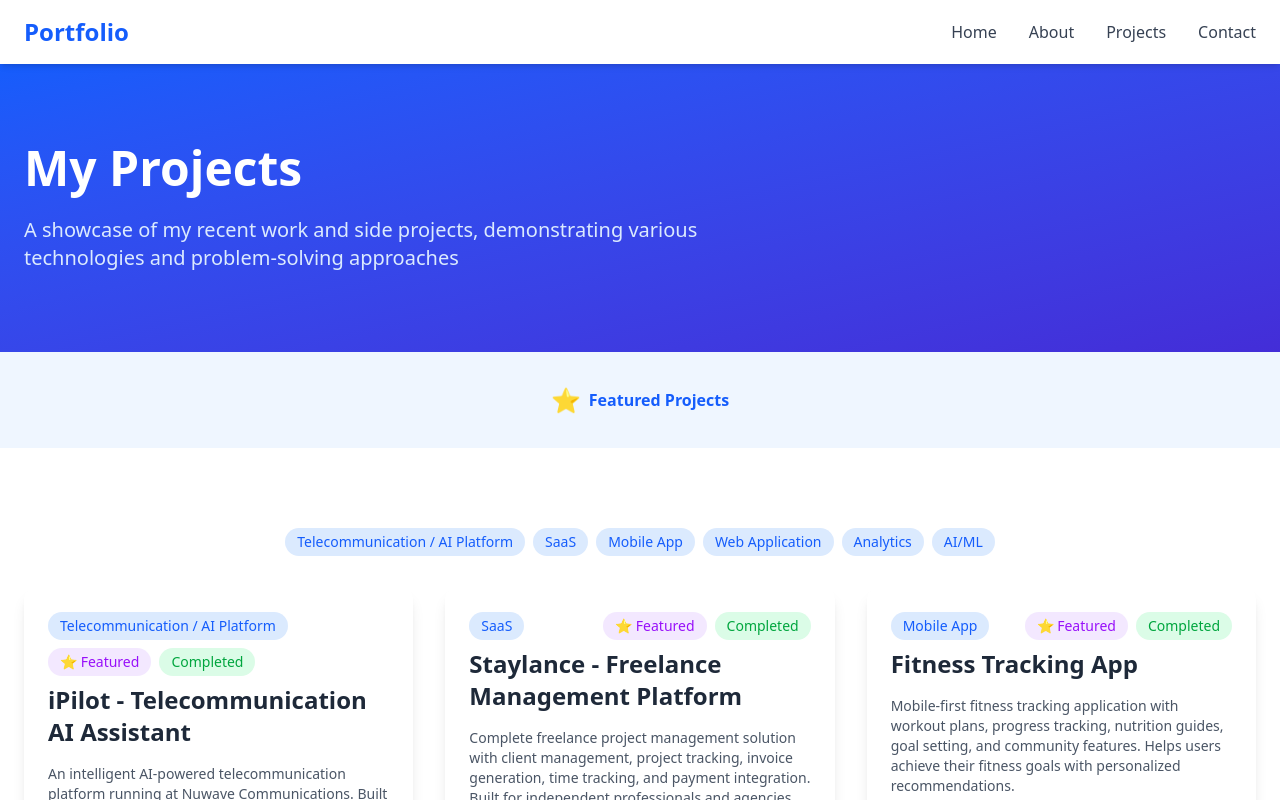
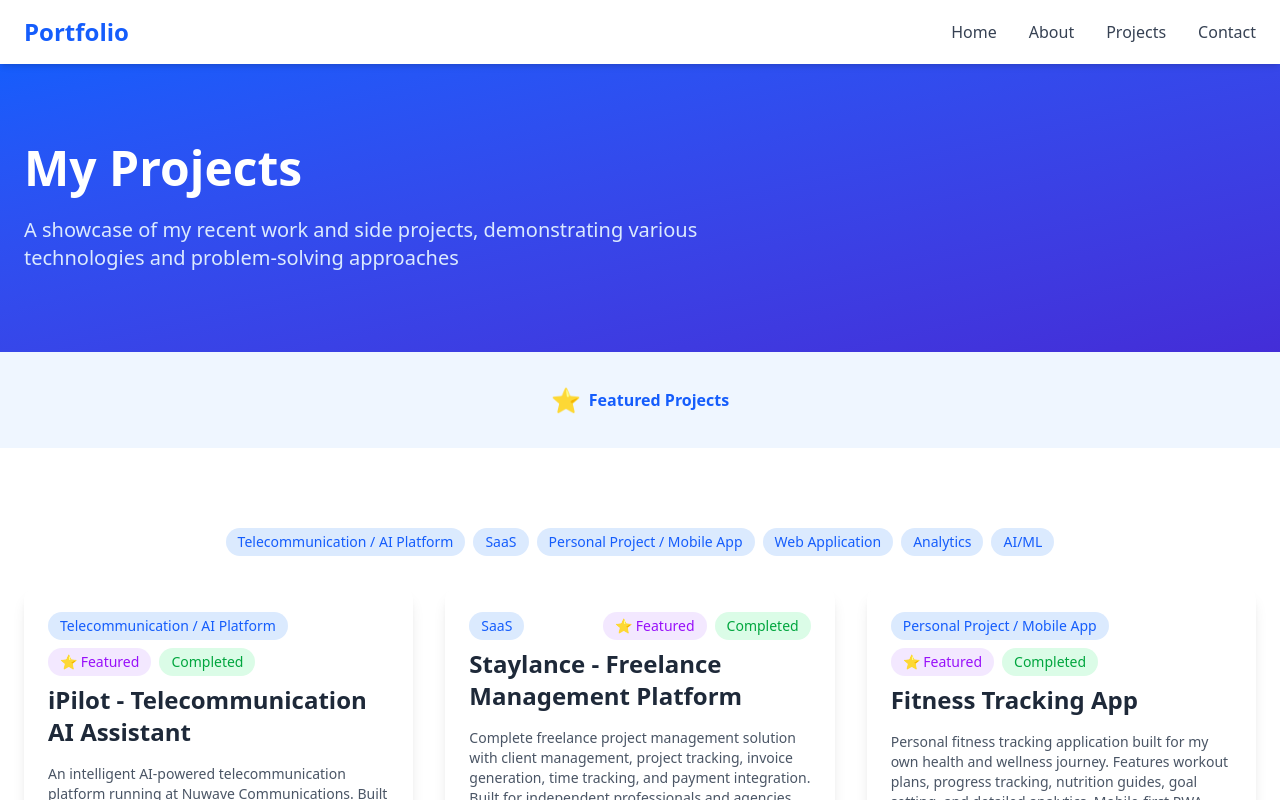
Before and after one commit to mitajnd123-hue/portfolio, a Next.js app: page /projects in a window 1280 px wide. Shown: the top 800 px of the page. Built offline with nearby package versions, Linux system fonts and the light colour scheme.

Commit message:
Updated Fitness App - Personal project for own wellness journey

```diff
--- a/app/data/profile.ts
+++ b/app/data/profile.ts
@@ -76,7 +76,7 @@ export const currentFocus = [
   },
   {
     title: 'Fitness & Wellness',
-    description: 'Creating health-focused applications with data analytics',
+    description: 'Personal health-focused application with data analytics for my fitness journey',
     icon: '💪',
   },
 ];
--- a/app/data/projects.ts
+++ b/app/data/projects.ts
@@ -41,9 +41,9 @@ export const projects: ProjectData[] = [
   {
     id: 'fitness-app',
     title: 'Fitness Tracking App',
-    description: 'Mobile-first fitness tracking application with workout plans, progress tracking, nutrition guides, goal setting, and community features. Helps users achieve their fitness goals with personalized recommendations.',
+    description: 'Personal fitness tracking application built for my own health and wellness journey. Features workout plans, progress tracking, nutrition guides, goal setting, and detailed analytics. Mobile-first PWA design for easy access during workouts. Helps achieve fitness goals with personalized recommendations and data-driven insights.',
     tech: ['Next.js', 'PWA', 'Chart.js', 'Firebase', 'Tailwind CSS', 'React'],
-    category: 'Mobile App',
+    category: 'Personal Project / Mobile App',
     status: 'Completed',
     link: '#',
     github: 'https://github.com/mitajnd123-hue/fitness-app',
```
